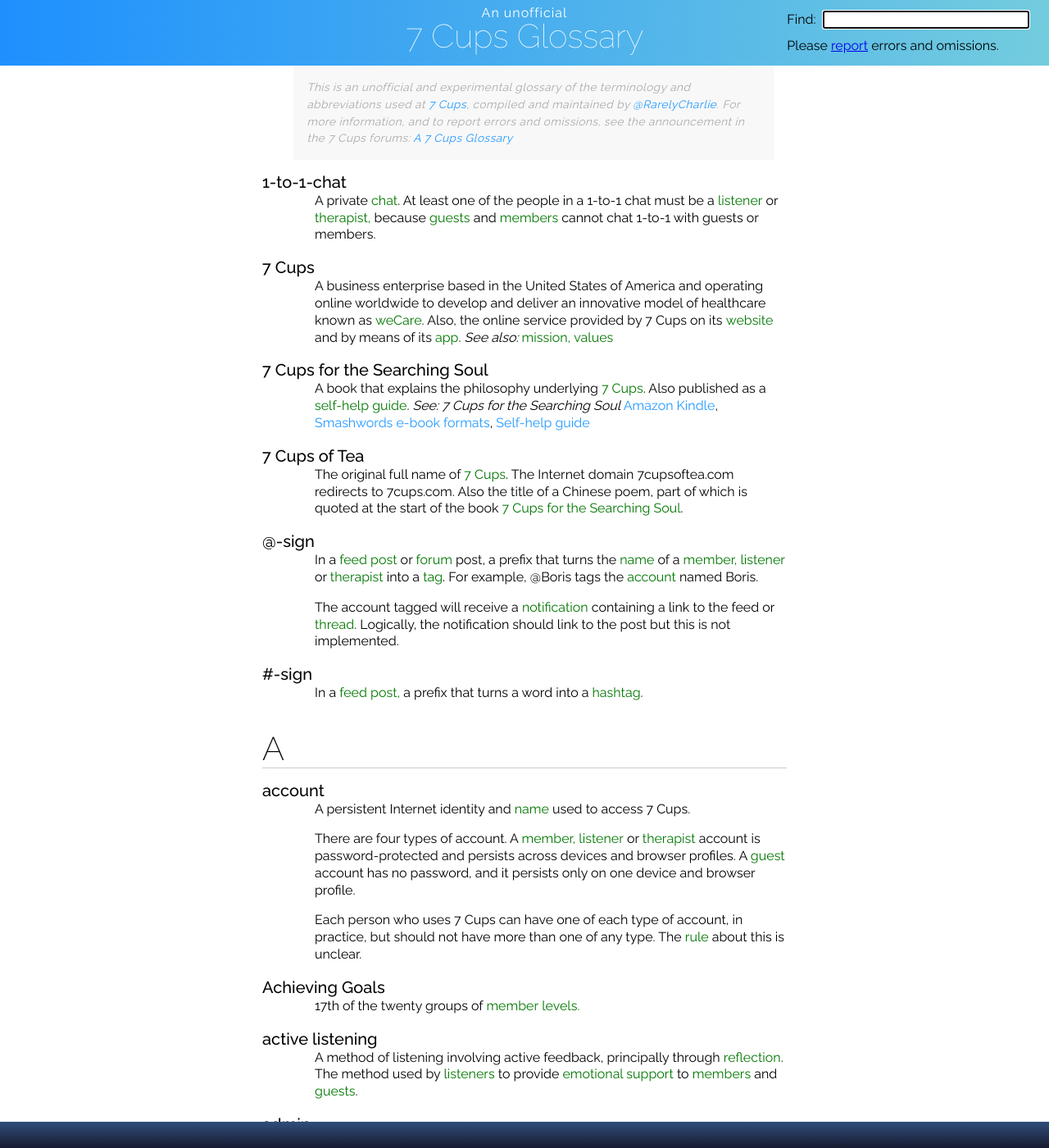
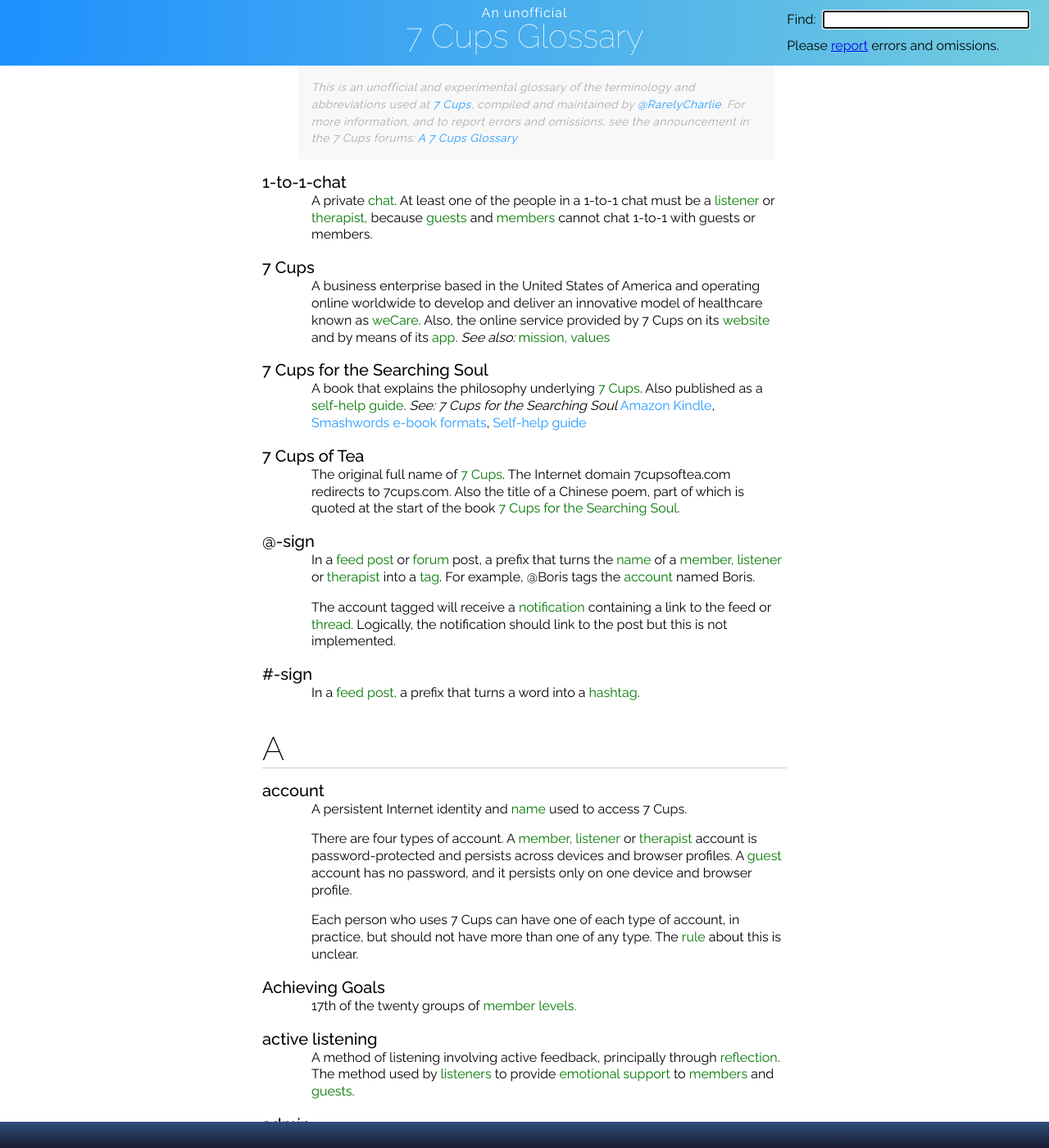
Before and after one commit to RarelyCharlie/rarelycharlie.github.io, a Jekyll site: the page built from glossary.md, in a window 1280 px wide and 1400 px high. Shown: the whole window at 82% size. Built offline with Jekyll 4.4.1, drawn with Linux system fonts in a browser that asks for light colours.

Commit message:
fix content margin

```diff
--- a/_layouts/glossary.html
+++ b/_layouts/glossary.html
@@ -28,7 +28,7 @@ body.keyboard {overflow: hidden;}
 #header h2 {font-weight: 100; margin: 0; font-size: 40px; line-height: 40px;}
 #header span {letter-spacing: 1px; position: relative; top: 4px;}
 #content {max-width: 640px; margin: 0 auto; padding: 0 1ex 60em 1ex;}
-#content p {margin-top: 0; margin-left: 4em;}
+#content p {margin-top: 0; margin-left: 60px;}
 input {font-size: inherit; margin-left: 1ex; padding: 0 2px;}
 del {text-decoration: none; display: inline-block; color: #070; cursor: pointer;}
 del:hover {background: #afa; color: #00a;}
```
